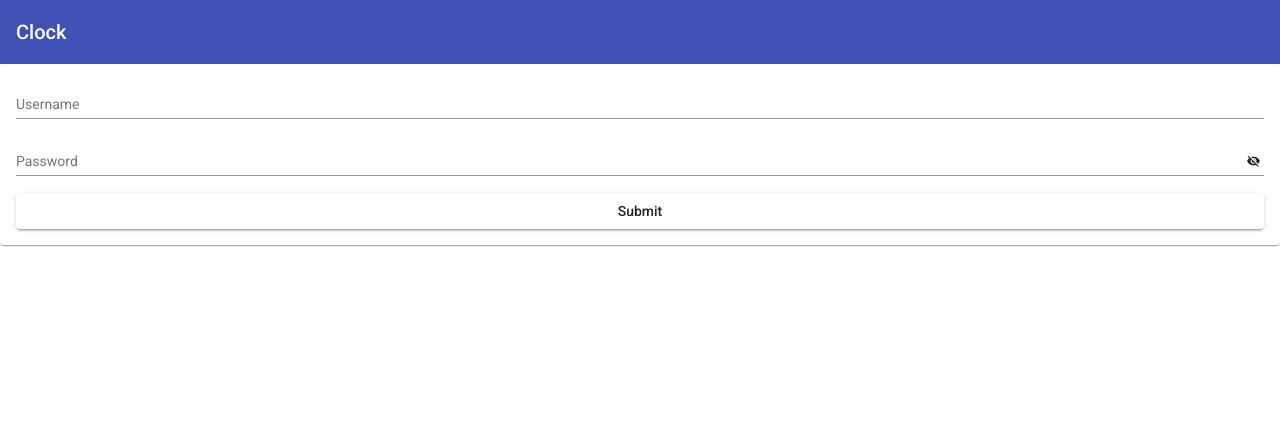
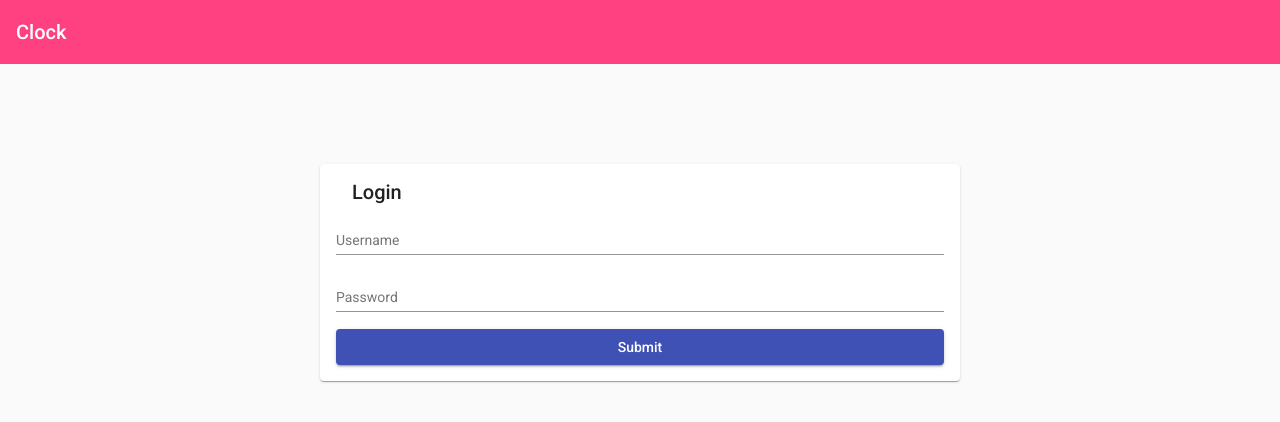
Before and after one commit to han003/clock, an Angular app: page / in a window 1280 px wide. Shown: the top 422 px of the page. Built offline with nearby package versions, Linux system fonts and the light colour scheme.

Commit message:
login doneish

```diff
--- a/src/app/app.component.html
+++ b/src/app/app.component.html
@@ -1,3 +1,5 @@
 <clock-header></clock-header>
 
-<clock-login></clock-login>
+<div id="content" fxLayout="row" fxLayoutAlign="center center">
+  <clock-login fxFlex="50"></clock-login>
+</div>
--- a/src/app/app.component.scss
+++ b/src/app/app.component.scss
@@ -0,0 +1,3 @@
+#content {
+  margin-top: 100px;
+}
--- a/src/app/header/header.component.html
+++ b/src/app/header/header.component.html
@@ -1,3 +1,3 @@
-<mat-toolbar color="primary">
+<mat-toolbar color="accent">
   <span>Clock</span>
 </mat-toolbar>
--- a/src/app/login/login.component.html
+++ b/src/app/login/login.component.html
@@ -1,4 +1,7 @@
 <mat-card>
+  <mat-card-header>
+    <mat-card-title>Login</mat-card-title>
+  </mat-card-header>
   <mat-card-content>
     <form [formGroup]="loginForm" (ngSubmit)="login(loginForm.value)" fxLayout="column">
       <mat-form-field>
@@ -7,12 +10,9 @@
 
       <mat-form-field>
         <input matInput placeholder="Password" [type]="hide ? 'password' : 'text'" formControlName="password">
-        <button mat-icon-button matSuffix (click)="hide = !hide" [attr.aria-label]="'Hide password'" [attr.aria-pressed]="hide">
-          <mat-icon>{{hide ? 'visibility_off' : 'visibility'}}</mat-icon>
-        </button>
       </mat-form-field>
 
-      <button mat-raised-button>Submit</button>
+      <button mat-raised-button color="primary">Submit</button>
     </form>
   </mat-card-content>
 </mat-card>
--- a/src/styles.scss
+++ b/src/styles.scss
@@ -27,5 +27,12 @@ $easyatwork-clock-theme: mat-light-theme($easyatwork-clock-primary, $easyatwork-
 
 /* You can add global styles to this file, and also import other style files */
 
-html, body { height: 100%; }
-body { margin: 0; font-family: Roboto, "Helvetica Neue", sans-serif; }
+html, body {
+  height: 100%;
+  background: #fafafa;
+}
+
+body {
+  margin: 0;
+  font-family: Roboto, "Helvetica Neue", sans-serif;
+}
```
